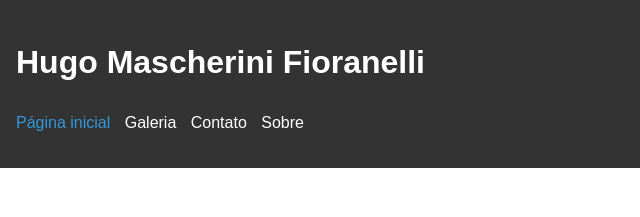
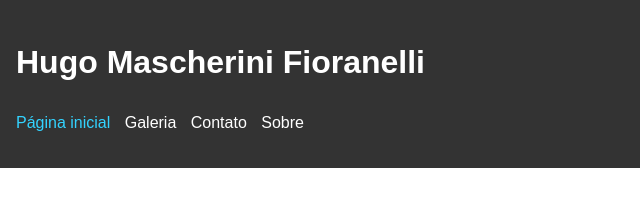
Before and after one commit to fioranellii/atividade-diagnostica2, a plain HTML site: page index.html in a window 1280 px wide. Shown: the top 217 px of the page, 0-640 px from the left. Drawn offline with Linux system fonts and the light colour scheme.

Commit message:
style.css

```diff
--- a/css/style.css
+++ b/css/style.css
@@ -46,7 +46,7 @@ nav ul li a{
 
 nav ul li a:hover,
 nav ul li a.ativo{
-    color: #3498db;
+    color: #33d3ff;
 }
 main{
     padding: 2rem;
```
